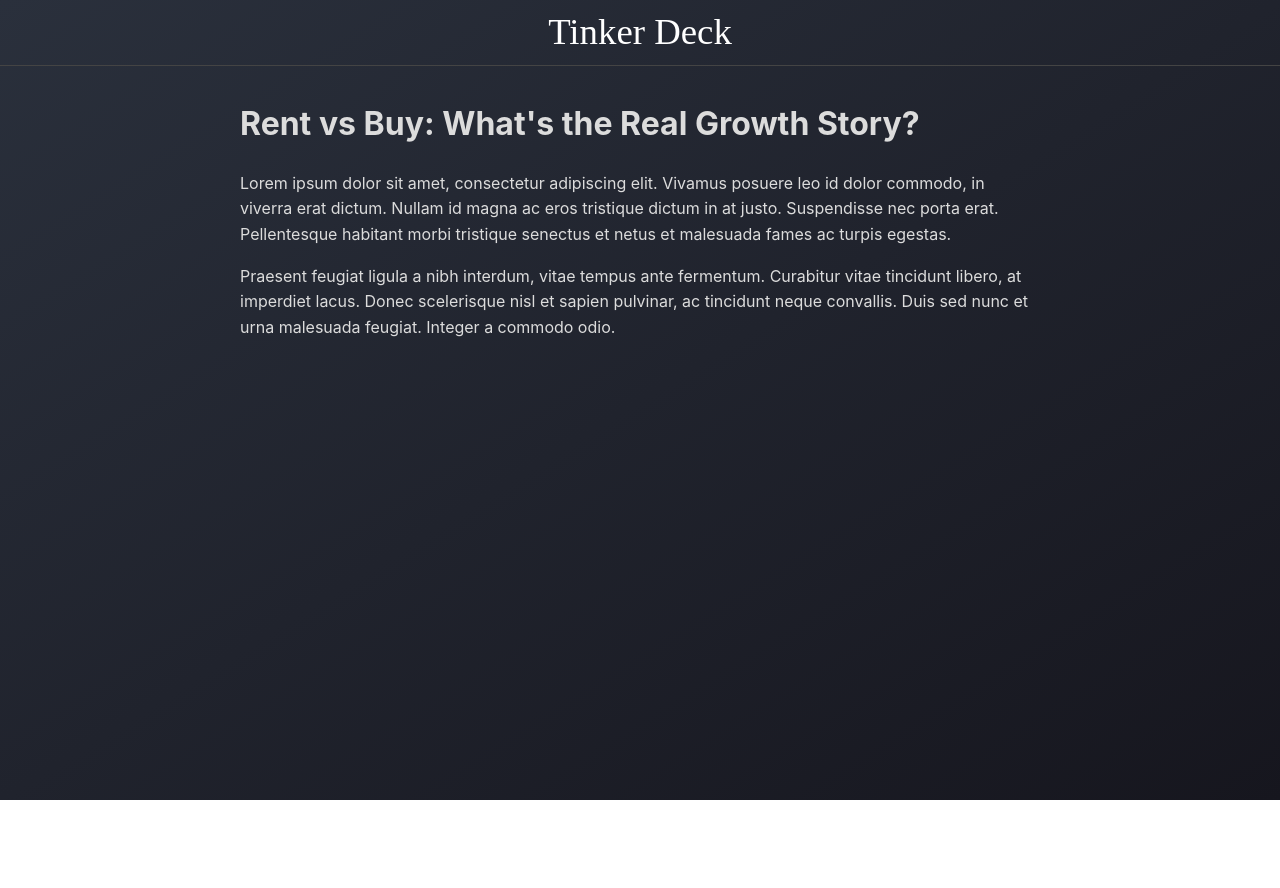
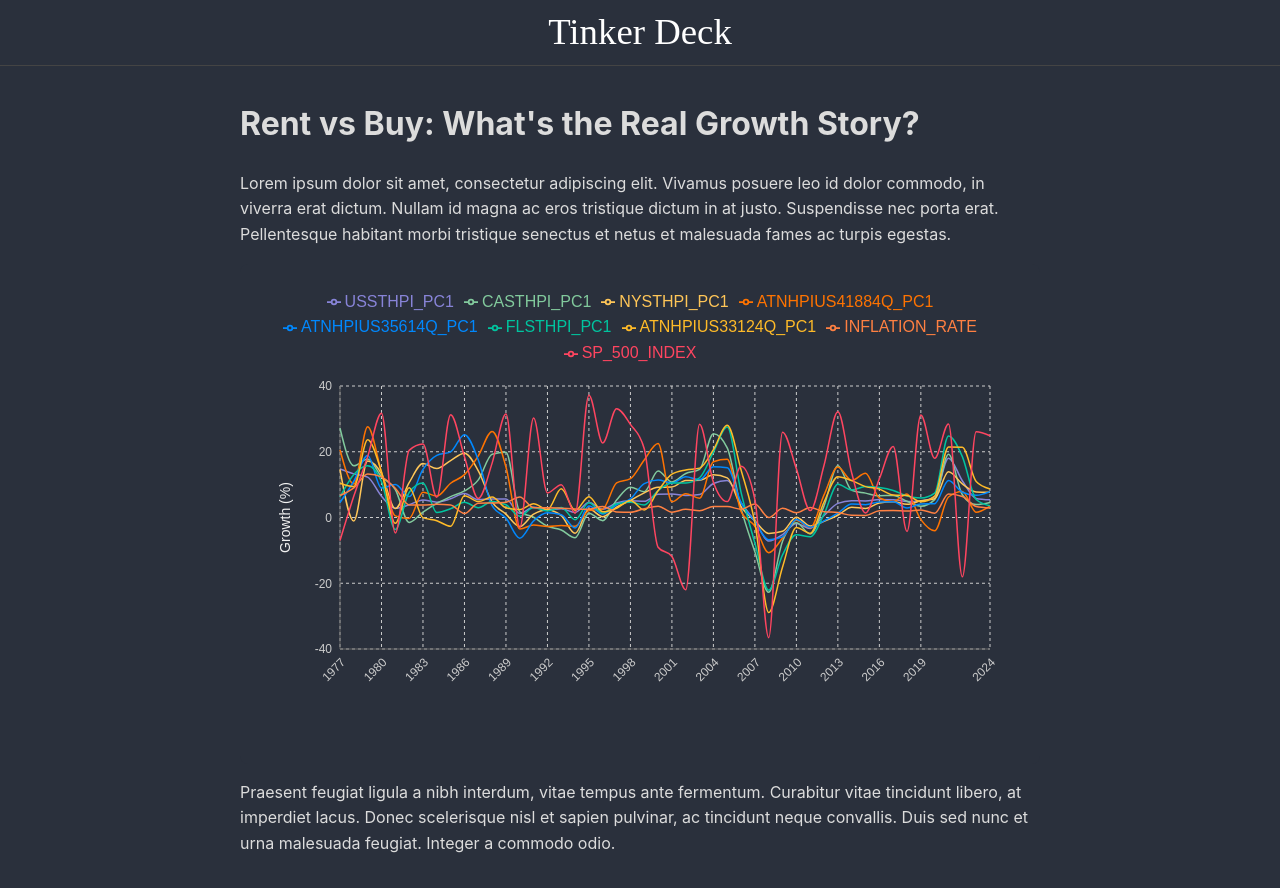
Before and after one commit to JamesSto/annualized_returns, a React (Vite) app in the folder rent-buy-growth/: page / in a window 1280 px wide. Before the commit the page ends 800 px from the top, so only its background shows below. Built offline with nearby package versions, Linux system fonts and the light colour scheme; a web font is replaced by a local one.

Commit message:
start on chart

```diff
--- a/rent-buy-growth/package.json
+++ b/rent-buy-growth/package.json
@@ -11,7 +11,8 @@
   },
   "dependencies": {
     "react": "^19.0.0",
-    "react-dom": "^19.0.0"
+    "react-dom": "^19.0.0",
+    "recharts": "^2.15.1"
   },
   "devDependencies": {
     "@eslint/js": "^9.21.0",
--- a/rent-buy-growth/src/App.tsx
+++ b/rent-buy-growth/src/App.tsx
@@ -1,5 +1,6 @@
 // import { useState } from 'react'
-import './App.css'
+import "./App.css";
+import GrowthChart from "./components/GrowthChart";
 
 function App() {
   return (
@@ -16,6 +17,7 @@ function App() {
           Pellentesque habitant morbi tristique senectus et netus et malesuada
           fames ac turpis egestas.
         </p>
+        <GrowthChart />
         <p>
           Praesent feugiat ligula a nibh interdum, vitae tempus ante fermentum.
           Curabitur vitae tincidunt libero, at imperdiet lacus. Donec
@@ -27,4 +29,4 @@ function App() {
   );
 }
 
-export default App
+export default App;
--- /dev/null
+++ b/rent-buy-growth/src/components/GrowthChart.module.css
@@ -0,0 +1,71 @@
+/* GrowthChart.module.css */
+
+/* --- Container and Title --- */
+.chartContainer {
+    width: 100%;
+    height: 500px; /* Or adjust as needed */
+    font-family: sans-serif; /* Basic font */
+    background-color: #2a303c; /* Match page background */
+    padding: 20px;
+    border-radius: 8px; /* Optional: slight rounding */
+    box-sizing: border-box; /* Include padding in width/height calculation */
+  }
+
+  .chartTitle {
+    color: #f1f1f1;
+    margin-top: 0;
+    margin-bottom: 25px; /* Space below title */
+    text-align: center;
+    font-weight: normal;
+  }
+
+  /* --- Recharts Specific Styling --- */
+
+  /* General text elements within the chart SVG */
+  .chartContainer :global(.recharts-text) {
+    fill: #ccc; /* Light gray for less emphasis than pure white */
+    font-size: 12px;
+  }
+
+  /* Axis Ticks */
+  .chartContainer :global(.recharts-cartesian-axis-tick-value) {
+    fill: #ccc;
+    font-size: 12px;
+  }
+
+  /* Axis Lines */
+  .chartContainer :global(.recharts-cartesian-axis-line) {
+    stroke: #666; /* Make axis lines visible but subtle */
+  }
+
+  /* Axis Labels (e.g., "Growth (%)") */
+  .chartContainer :global(.recharts-label) {
+    fill: #f1f1f1; /* Main text color for labels */
+    font-size: 14px;
+  }
+
+  /* Grid Lines */
+  .chartContainer :global(.recharts-cartesian-grid-line) line {
+    /* Use a subtle, semi-transparent white or light gray */
+    /* stroke: rgba(241, 241, 241, 0.15); */
+     stroke: #444954; /* A slightly lighter shade than the background */
+  }
+
+  /* Legend Text */
+  .chartContainer :global(.recharts-legend-item-text) {
+     /* Use direct descendant selector for better specificity if needed */
+     /* fill is inherited from .recharts-text, but can override */
+     fill: #e0e0e0; /* Slightly off-white for legend */
+  }
+
+  /* Optional: Hover effect on legend items */
+  .chartContainer :global(.recharts-legend-item):hover :global(.recharts-legend-item-text) {
+    fill: #ffffff; /* Brighten on hover */
+    cursor: pointer;
+  }
+
+  /* Tooltip - Best styled via props, but fallback CSS can be added */
+  /* These might be less reliable due to potential portal rendering */
+  .chartContainer :global(.recharts-tooltip-wrapper) {
+    /* Styles applied via props are usually better */
+  }
--- /dev/null
+++ b/rent-buy-growth/src/components/GrowthChart.tsx
@@ -0,0 +1,165 @@
+import React from 'react';
+// --- Import CSS Module ---
+import styles from './GrowthChart.module.css'; // Adjust path if needed
+
+// Import the JSON data directly
+import rawDataFromFile from '../assets/asset_data.json'; // Adjust path if needed
+
+import {
+  LineChart,
+  Line,
+  XAxis,
+  YAxis,
+  CartesianGrid,
+  Tooltip,
+  Legend,
+  ResponsiveContainer,
+  Label,
+  TooltipProps
+} from 'recharts';
+import { NameType, ValueType } from 'recharts/types/component/DefaultTooltipContent';
+
+
+// --- TypeScript Interfaces remain the same ---
+interface YearData {
+    USSTHPI_PC1: number;
+    CASTHPI_PC1: number;
+    NYSTHPI_PC1: number;
+    ATNHPIUS41884Q_PC1: number;
+    ATNHPIUS35614Q_PC1: number;
+    FLSTHPI_PC1: number;
+    ATNHPIUS33124Q_PC1: number;
+    INFLATION_RATE: number;
+    SP_500_INDEX: number;
+}
+
+interface RawDataType {
+    [year: string]: YearData;
+}
+
+interface ChartDataType extends YearData {
+    year: string;
+}
+
+const rawData: RawDataType = rawDataFromFile;
+
+// Helper Function remains the same
+const processData = (data: RawDataType): { chartData: ChartDataType[]; dataKeys: string[] } => {
+  const years = Object.keys(data).sort();
+  const chartData: ChartDataType[] = years.map(year => ({
+    year: year,
+    ...data[year]
+  }));
+  const dataKeys: string[] = years.length > 0 && data[years[0]]
+                             ? Object.keys(data[years[0]])
+                             : [];
+  return { chartData, dataKeys };
+};
+
+const COLORS: string[] = [
+  '#8884d8', '#82ca9d', '#ffc658', '#ff7300', '#0088FE',
+  '#00C49F', '#FFBB28', '#FF8042', '#FF4560', '#775DD0'
+];
+
+const GrowthChart: React.FC = () => {
+  const { chartData, dataKeys } = processData(rawData);
+
+  // Typed Tooltip Formatter remains the same
+  const customTooltipFormatter = (
+      value: ValueType,
+      name: NameType,
+      props: TooltipProps<ValueType, NameType>
+   ): string | React.ReactNode => {
+     if (typeof value === 'number') {
+        return `${value.toFixed(2)}%`;
+     }
+     return 'N/A';
+  };
+
+   if (!chartData || chartData.length === 0 || dataKeys.length === 0) {
+    return <div>Data file seems empty or invalid. Cannot display chart.</div>;
+  }
+
+  return (
+    // --- Apply CSS Module class to container ---
+    <div className={styles.chartContainer}>
+      {/* --- Apply CSS Module class to title --- */}
+      <ResponsiveContainer>
+        <LineChart
+          data={chartData}
+          margin={{
+            top: 5, // Reduced top margin as title has margin
+            right: 30, // Adjusted margins slightly
+            left: 20,
+            bottom: 35, // Keep space for angled labels
+          }}
+        >
+          {/* Grid lines are styled via CSS */}
+          <CartesianGrid strokeDasharray="3 3" />
+
+          {/* Axes ticks/lines/labels styled via CSS */}
+          <XAxis
+             dataKey="year"
+             angle={-45}
+             textAnchor="end"
+             height={60}
+             interval="preserveStartEnd"
+             tickLine={false} // Hide tick lines for cleaner look
+             axisLine={true} // Show axis line (styled in CSS)
+             // Removed inline tick styling
+          />
+          <YAxis
+            tickLine={false} // Hide tick lines
+            axisLine={true} // Show axis line (styled in CSS)
+            // Removed inline tick styling
+          >
+             {/* Label styled via CSS, but position props remain */}
+             <Label
+                value="Growth (%)"
+                angle={-90}
+                position="insideLeft"
+                // Removed inline style prop
+                style={{ textAnchor: 'middle' }} // Keep textAnchor if needed
+              />
+          </YAxis>
+
+          {/* Tooltip: Style background/text via props for reliability */}
+          <Tooltip
+            formatter={customTooltipFormatter}
+            cursor={{ stroke: '#aaa', strokeDasharray: '3 3' }} // Style hover cursor line
+            contentStyle={{ // Styles for the tooltip box itself
+                backgroundColor: 'rgba(40, 45, 60, 0.85)', // Slightly transparent dark background
+                borderColor: '#666',
+                borderRadius: '4px',
+                color: '#f1f1f1', // Ensure text color is light
+                fontSize: '13px',
+                boxShadow: '0 2px 5px rgba(0,0,0,0.3)' // Optional shadow
+            }}
+            labelStyle={{ color: '#ffffff', fontWeight: 'bold', marginBottom: '5px' }} // Style the year label
+            itemStyle={{ paddingTop: '2px', paddingBottom: '2px'}} // Spacing for items
+          />
+
+          {/* Legend styled via CSS */}
+          <Legend verticalAlign="top" wrapperStyle={{ paddingBottom: '20px' }} />
+
+          {/* Lines remain the same */}
+          {dataKeys.map((key, index) => (
+            <Line
+              key={key}
+              type="monotone"
+              dataKey={key}
+              stroke={COLORS[index % COLORS.length]}
+              activeDot={{ r: 6, stroke: '#fff', strokeWidth: 1 }} // Enhanced active dot
+              dot={false}
+              name={key}
+              connectNulls={true}
+              strokeWidth={1.5} // Slightly thinner lines can look good
+            />
+          ))}
+        </LineChart>
+      </ResponsiveContainer>
+    </div>
+  );
+};
+
+export default GrowthChart;
--- a/rent-buy-growth/src/index.css
+++ b/rent-buy-growth/src/index.css
@@ -4,7 +4,7 @@ body {
   margin: 0;
   height: 100%;
   font-family: 'Inter', sans-serif;
-  background: linear-gradient(to bottom right, #2a303c, #16161e);
+  background-color: #2a303c;
   color: #f1f1f1;
   line-height: 1.6;
 }
--- a/rent-buy-growth/tsconfig.app.json
+++ b/rent-buy-growth/tsconfig.app.json
@@ -6,6 +6,8 @@
     "lib": ["ES2020", "DOM", "DOM.Iterable"],
     "module": "ESNext",
     "skipLibCheck": true,
+    "resolveJsonModule": true,
+    "esModuleInterop": true,
 
     /* Bundler mode */
     "moduleResolution": "bundler",
```
Also changed, not shown: 2 other files (tests, documents, lock files or other folders).
